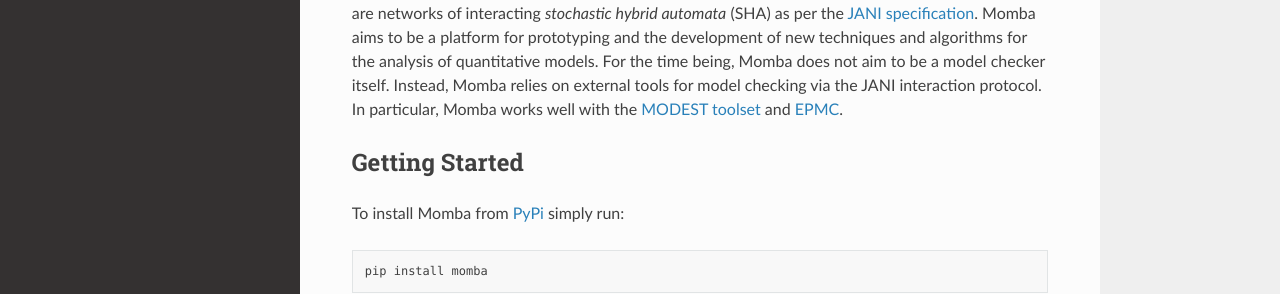
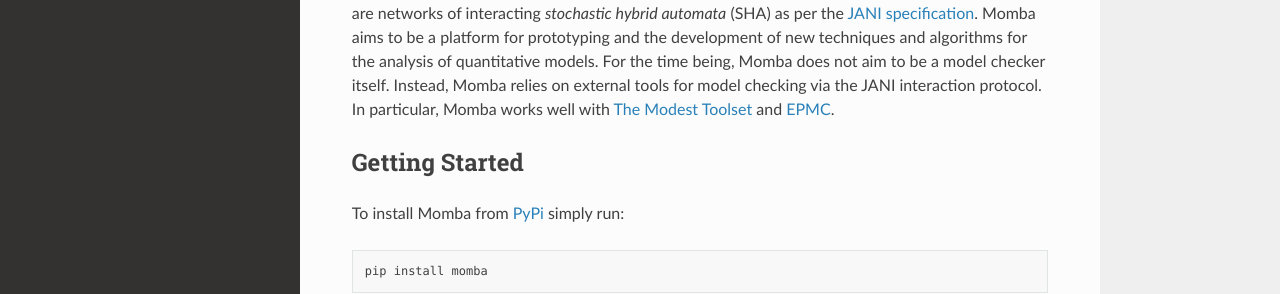
Before and after one commit to koehlma/momba, a Sphinx documentation site: the page built from docs/index.rst, in a window 1280 px wide and 1152 px high. Shown: the part 182-476 px from the top of the window. Built offline with Sphinx 7.4.7 and the Read the Docs theme 2.0.0, drawn with Linux system fonts in a browser that asks for light colours.

```diff
--- a/docs/index.rst
+++ b/docs/index.rst
@@ -5,7 +5,7 @@ Welcome to Momba's documentation!
 Momba's core modeling formalism are networks of interacting *stochastic hybrid automata* (SHA) as per the `JANI specification`_.
 Momba aims to be a platform for prototyping and the development of new techniques and algorithms for the analysis of quantitative models.
 For the time being, Momba does not aim to be a model checker itself.
-Instead, Momba relies on external tools for model checking via the JANI interaction protocol. In particular, Momba works well with the `MODEST toolset`__ and `EPMC`__.
+Instead, Momba relies on external tools for model checking via the JANI interaction protocol. In particular, Momba works well with `The Modest Toolset`__ and `EPMC`__.
 
 __ http://www.modestchecker.net/
 __ https://github.com/ISCAS-PMC/ePMC
```
